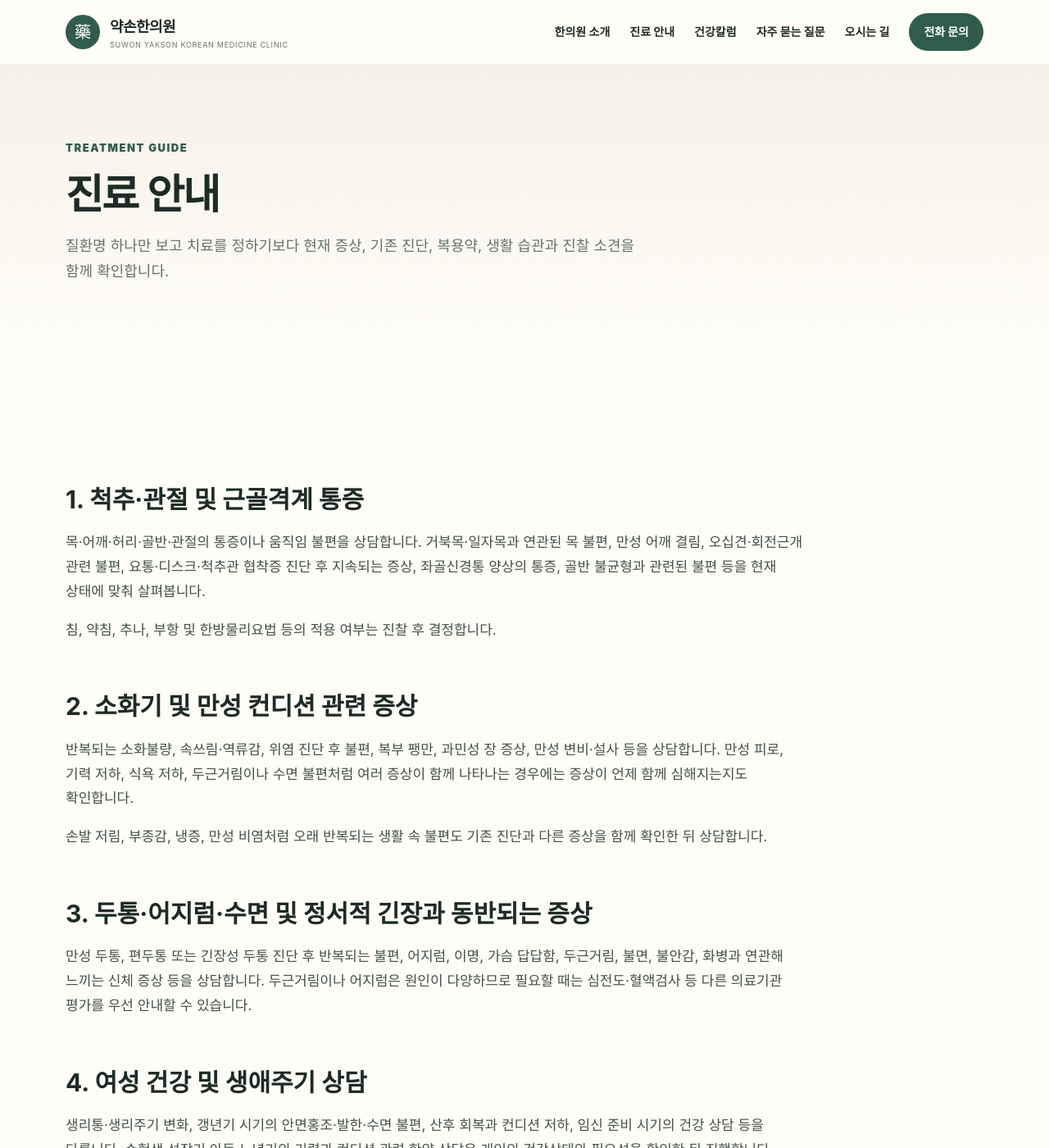
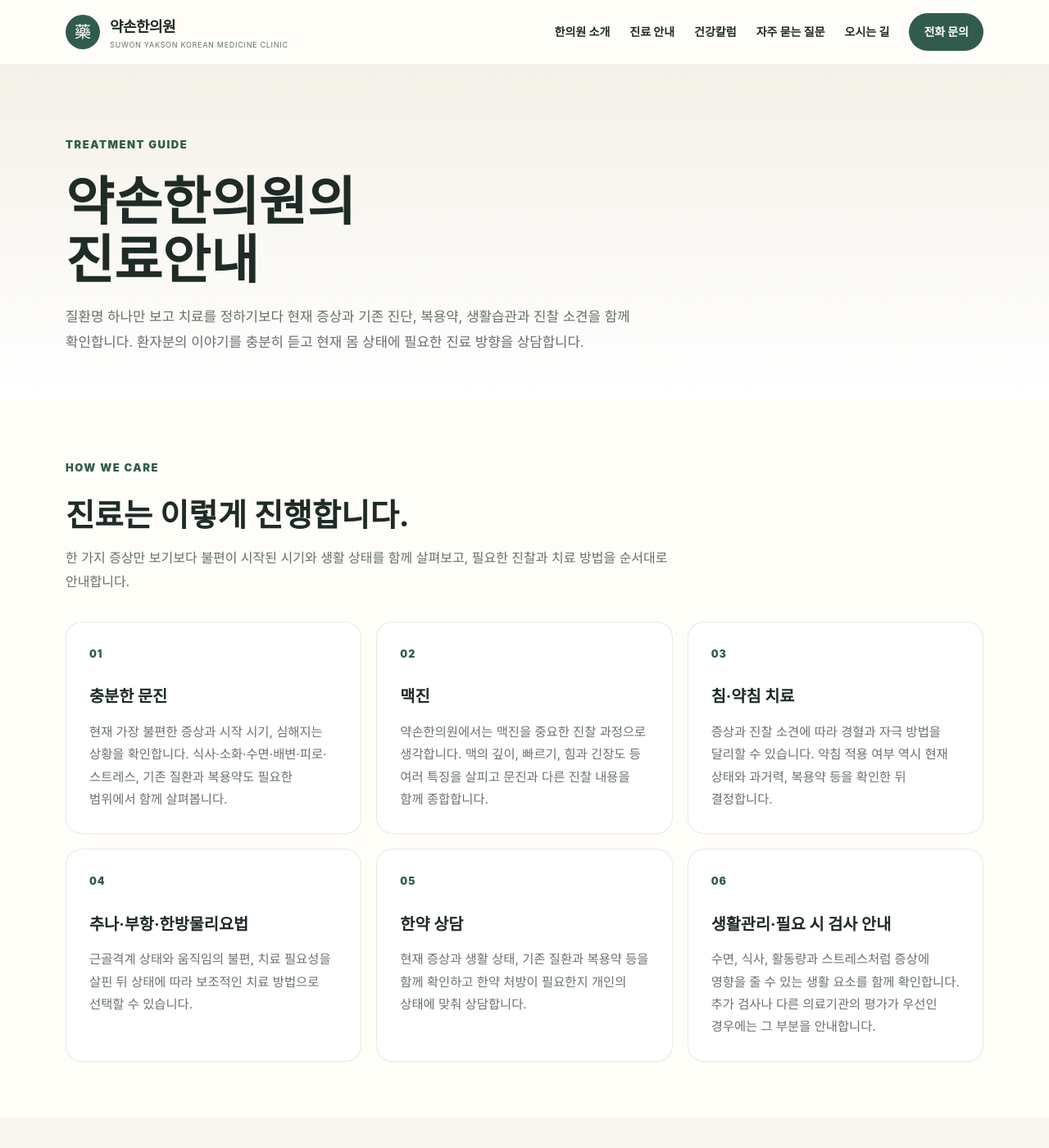
Before and after one commit to yaksonclinic/yakson-suwon-site, a Jekyll site: the page built from treatment.md, in a window 1280 px wide and 1400 px high. Shown: the whole window at 82% size. Built offline with Jekyll 4.4.1, drawn with Linux system fonts in a browser that asks for light colours; our own code applies the rules of GitHub Pages for plain Markdown files; some of the changed text lies outside the part shown.

Commit message:
Update treatment.md

```diff
--- a/treatment.md
+++ b/treatment.md
@@ -1,36 +1,296 @@
----
-layout: default
-permalink: /treatment/
-title: "진료 안내 | 수원 약손한의원"
-description: "수원 약손한의원의 근골격계 통증, 소화기·자율신경 관련 증상, 두통·어지럼, 여성 건강, 교통사고 후 불편감과 침·약침·추나 등 진료 안내입니다."
----
-<section class="page-hero"><div class="container"><span class="eyebrow">TREATMENT GUIDE</span><h1>진료 안내</h1><p>질환명 하나만 보고 치료를 정하기보다 현재 증상, 기존 진단, 복용약, 생활 습관과 진찰 소견을 함께 확인합니다.</p></div></section>
-<section class="section"><div class="container">
-<div class="prose" style="max-width:900px">
-<h2>1. 척추·관절 및 근골격계 통증</h2>
-<p>목·어깨·허리·골반·관절의 통증이나 움직임 불편을 상담합니다. 거북목·일자목과 연관된 목 불편, 만성 어깨 결림, 오십견·회전근개 관련 불편, 요통·디스크·척추관 협착증 진단 후 지속되는 증상, 좌골신경통 양상의 통증, 골반 불균형과 관련된 불편 등을 현재 상태에 맞춰 살펴봅니다.</p>
-<p>침, 약침, 추나, 부항 및 한방물리요법 등의 적용 여부는 진찰 후 결정합니다.</p>
+<style>
+  .treatment-hero{
+    padding:82px 0 54px;
+    background:linear-gradient(180deg,#f5f1e8 0%,#fff 100%);
+  }
+  .treatment-hero h1{
+    margin:8px 0 18px;
+    font-size:clamp(2.3rem,5vw,4rem);
+    line-height:1.12;
+  }
+  .treatment-hero p{
+    max-width:760px;
+    margin:0;
+    color:#65706b;
+    font-size:1.05rem;
+    line-height:1.85;
+  }
 
-<h2>2. 소화기 및 만성 컨디션 관련 증상</h2>
-<p>반복되는 소화불량, 속쓰림·역류감, 위염 진단 후 불편, 복부 팽만, 과민성 장 증상, 만성 변비·설사 등을 상담합니다. 만성 피로, 기력 저하, 식욕 저하, 두근거림이나 수면 불편처럼 여러 증상이 함께 나타나는 경우에는 증상이 언제 함께 심해지는지도 확인합니다.</p>
-<p>손발 저림, 부종감, 냉증, 만성 비염처럼 오래 반복되는 생활 속 불편도 기존 진단과 다른 증상을 함께 확인한 뒤 상담합니다.</p>
+  .treatment-section{
+    padding:68px 0;
+  }
+  .treatment-section.soft{
+    background:#f7f6f1;
+  }
+  .treatment-heading{
+    max-width:760px;
+    margin-bottom:34px;
+  }
+  .treatment-heading h2{
+    margin:8px 0 14px;
+    font-size:clamp(1.8rem,3vw,2.8rem);
+    line-height:1.25;
+  }
+  .treatment-heading p{
+    margin:0;
+    color:#65706b;
+    line-height:1.8;
+  }
 
-<h2>3. 두통·어지럼·수면 및 정서적 긴장과 동반되는 증상</h2>
-<p>만성 두통, 편두통 또는 긴장성 두통 진단 후 반복되는 불편, 어지럼, 이명, 가슴 답답함, 두근거림, 불면, 불안감, 화병과 연관해 느끼는 신체 증상 등을 상담합니다. 두근거림이나 어지럼은 원인이 다양하므로 필요할 때는 심전도·혈액검사 등 다른 의료기관 평가를 우선 안내할 수 있습니다.</p>
+  .treatment-grid{
+    display:grid;
+    grid-template-columns:repeat(3,minmax(0,1fr));
+    gap:18px;
+  }
+  .treatment-card{
+    min-height:230px;
+    padding:28px;
+    border:1px solid rgba(0,0,0,.09);
+    border-radius:20px;
+    background:#fff;
+  }
+  .treatment-card .num{
+    display:block;
+    margin-bottom:24px;
+    color:#315c4d;
+    font-size:.78rem;
+    font-weight:900;
+    letter-spacing:.08em;
+  }
+  .treatment-card h3{
+    margin:0 0 12px;
+    font-size:1.23rem;
+  }
+  .treatment-card p{
+    margin:0;
+    color:#68736e;
+    font-size:.96rem;
+    line-height:1.78;
+  }
 
-<h2>4. 여성 건강 및 생애주기 상담</h2>
-<p>생리통·생리주기 변화, 갱년기 시기의 안면홍조·발한·수면 불편, 산후 회복과 컨디션 저하, 임신 준비 시기의 건강 상담 등을 다룹니다. 수험생·성장기 아동·노년기의 기력과 컨디션 관련 한약 상담은 개인의 건강상태와 필요성을 확인한 뒤 진행합니다.</p>
+  .treatment-philosophy{
+    display:grid;
+    grid-template-columns:1fr 1fr;
+    gap:24px;
+    align-items:stretch;
+  }
+  .treatment-quote,
+  .treatment-note{
+    padding:32px;
+    border-radius:20px;
+  }
+  .treatment-quote{
+    background:#223a33;
+    color:#fff;
+  }
+  .treatment-quote span{
+    display:block;
+    margin-bottom:12px;
+    font-size:.76rem;
+    font-weight:900;
+    letter-spacing:.08em;
+    opacity:.78;
+  }
+  .treatment-quote h2{
+    margin:0 0 14px;
+    font-size:clamp(1.65rem,3vw,2.35rem);
+    line-height:1.35;
+  }
+  .treatment-quote p{
+    margin:0;
+    line-height:1.8;
+    opacity:.9;
+  }
+  .treatment-note{
+    background:#eee8dc;
+  }
+  .treatment-note h3{
+    margin:0 0 12px;
+  }
+  .treatment-note p{
+    margin:0 0 12px;
+    line-height:1.8;
+  }
+  .treatment-note p:last-child{
+    margin-bottom:0;
+  }
 
-<h2>5. 교통사고 이후 불편감</h2>
-<p>교통사고 이후 발생한 목·허리·어깨 등의 통증과 뻣뻣함, 일상생활의 불편을 상담합니다. 큰 외상, 골절 의심, 진행하는 신경학적 증상 등 추가 검사가 필요한 상황에서는 적절한 영상검사나 의료기관 평가가 우선입니다.</p>
+  .treatment-cta{
+    display:flex;
+    justify-content:space-between;
+    align-items:center;
+    gap:24px;
+    padding:32px;
+    background:#f5f1e8;
+    border-radius:20px;
+  }
+  .treatment-cta h2{
+    margin:0 0 8px;
+    font-size:1.55rem;
+  }
+  .treatment-cta p{
+    margin:0;
+    color:#68736e;
+    line-height:1.7;
+  }
+  .treatment-cta .actions{
+    display:flex;
+    gap:10px;
+    flex-wrap:wrap;
+  }
+
+  @media (max-width:900px){
+    .treatment-grid{
+      grid-template-columns:repeat(2,minmax(0,1fr));
+    }
+    .treatment-philosophy{
+      grid-template-columns:1fr;
+    }
+    .treatment-cta{
+      flex-direction:column;
+      align-items:flex-start;
+    }
+  }
+
+  @media (max-width:620px){
+    .treatment-hero{
+      padding:62px 0 40px;
+    }
+    .treatment-section{
+      padding:52px 0;
+    }
+    .treatment-grid{
+      grid-template-columns:1fr;
+      gap:12px;
+    }
+    .treatment-card{
+      min-height:0;
+      padding:23px;
+    }
+  }
+</style>
+
+<section class="treatment-hero">
+  <div class="container">
+    <span class="eyebrow">TREATMENT GUIDE</span>
+    <h1>약손한의원의<br>진료안내</h1>
+    <p>
+      질환명 하나만 보고 치료를 정하기보다 현재 증상과 기존 진단,
+      복용약, 생활습관과 진찰 소견을 함께 확인합니다.
+      환자분의 이야기를 충분히 듣고 현재 몸 상태에 필요한 진료 방향을 상담합니다.
+    </p>
+  </div>
+</section>
+
+<section class="treatment-section">
+  <div class="container">
+    <div class="treatment-heading">
+      <span class="eyebrow">HOW WE CARE</span>
+      <h2>진료는 이렇게 진행합니다.</h2>
+      <p>
+        한 가지 증상만 보기보다 불편이 시작된 시기와 생활 상태를 함께 살펴보고,
+        필요한 진찰과 치료 방법을 순서대로 안내합니다.
+      </p>
+    </div>
+
+<div class="treatment-grid">
+  <article class="treatment-card">
+    <span class="num">01</span>
+    <h3>충분한 문진</h3>
+    <p>
+      현재 가장 불편한 증상과 시작 시기, 심해지는 상황을 확인합니다.
+      식사·소화·수면·배변·피로·스트레스, 기존 질환과 복용약도 필요한 범위에서 함께 살펴봅니다.
+    </p>
+  </article>
+
+  <article class="treatment-card">
+    <span class="num">02</span>
+    <h3>맥진</h3>
+    <p>
+      약손한의원에서는 맥진을 중요한 진찰 과정으로 생각합니다.
+      맥의 깊이, 빠르기, 힘과 긴장도 등 여러 특징을 살피고 문진과 다른 진찰 내용을 함께 종합합니다.
+    </p>
+  </article>
+
+  <article class="treatment-card">
+    <span class="num">03</span>
+    <h3>침·약침 치료</h3>
+    <p>
+      증상과 진찰 소견에 따라 경혈과 자극 방법을 달리할 수 있습니다.
+      약침 적용 여부 역시 현재 상태와 과거력, 복용약 등을 확인한 뒤 결정합니다.
+    </p>
+  </article>
+
+  <article class="treatment-card">
+    <span class="num">04</span>
+    <h3>추나·부항·한방물리요법</h3>
+    <p>
+      근골격계 상태와 움직임의 불편, 치료 필요성을 살핀 뒤
+      상태에 따라 보조적인 치료 방법으로 선택할 수 있습니다.
+    </p>
+  </article>
+
+  <article class="treatment-card">
+    <span class="num">05</span>
+    <h3>한약 상담</h3>
+    <p>
+      현재 증상과 생활 상태, 기존 질환과 복용약 등을 함께 확인하고
+      한약 처방이 필요한지 개인의 상태에 맞춰 상담합니다.
+    </p>
+  </article>
+
+  <article class="treatment-card">
+    <span class="num">06</span>
+    <h3>생활관리·필요 시 검사 안내</h3>
+    <p>
+      수면, 식사, 활동량과 스트레스처럼 증상에 영향을 줄 수 있는 생활 요소를 함께 확인합니다.
+      추가 검사나 다른 의료기관의 평가가 우선인 경우에는 그 부분을 안내합니다.
+    </p>
+  </article>
 </div>
-<div class="cards" style="margin-top:60px">
-<div class="card"><span class="num">01</span><h3>침 치료</h3><p>증상과 진찰 소견에 따라 경혈과 자극 방법을 달리할 수 있습니다.</p></div>
-<div class="card"><span class="num">02</span><h3>약침</h3><p>약침 적용 여부는 현재 증상, 과거력, 복용약 등을 확인한 뒤 결정합니다.</p></div>
-<div class="card"><span class="num">03</span><h3>추나·부항·한방물리요법</h3><p>근골격계 상태와 치료 필요성을 살핀 뒤 보조적인 치료 방법으로 선택할 수 있습니다.</p></div>
-<div class="card"><span class="num">04</span><h3>한약 상담</h3><p>증상, 체질적 특성, 기존 질환과 복용약 등을 고려해 처방 필요성을 상담합니다.</p></div>
-<div class="card"><span class="num">05</span><h3>생활관리</h3><p>수면, 식사, 활동량과 스트레스처럼 증상에 영향을 줄 수 있는 요소를 함께 확인합니다.</p></div>
-<div class="card"><span class="num">06</span><h3>필요 시 검사 안내</h3><p>응급 증상이나 감별이 필요한 경우 적절한 검사 및 다른 의료기관 평가를 우선 안내합니다.</p></div>
+
+  </div>
+</section>
+
+<section class="treatment-section soft">
+  <div class="container">
+    <div class="treatment-philosophy">
+      <div class="treatment-quote">
+        <span>YAKSON PHILOSOPHY</span>
+        <h2>“치료는 짧고,<br>생활은 길다.”</h2>
+        <p>
+          진료실에서의 치료뿐 아니라 일상에서 조절할 수 있는 부분을 함께 설명하고,
+          환자분이 자신의 몸 상태를 이해할 수 있도록 안내하는 진료를 중요하게 생각합니다.
+        </p>
+      </div>
+
+  <div class="treatment-note">
+    <h3>필요한 진료가 우선입니다.</h3>
+    <p>
+      모든 증상을 한의원 치료만으로 판단하지 않습니다.
+      갑자기 발생한 심한 증상이나 정밀검사가 필요한 상황,
+      다른 의료기관의 진료가 우선인 경우에는 적절한 평가를 안내합니다.
+    </p>
+    <p>
+      구체적인 진료 가능 여부와 치료 방법은 환자분의 상태를 확인한 뒤 결정됩니다.
+    </p>
+  </div>
 </div>
-<div class="prose" style="max-width:900px;margin-top:60px"><h2>주요 상담 영역 한눈에 보기</h2><ul class="pill-list">{% for item in site.data.clinic.focus %}<li>{{ item }}</li>{% endfor %}</ul><p>위 내용은 개별 환자의 진단이나 치료 효과를 보장하는 설명이 아닙니다. 구체적인 진료 가능 여부와 치료 방법은 진찰 후 결정됩니다.</p></div>
-</div></section>
+
+  </div>
+</section>
+
+<section class="treatment-section">
+  <div class="container">
+    <div class="treatment-cta">
+      <div>
+        <h2>진료 전 궁금한 점이 있으신가요?</h2>
+        <p>현재 증상과 기존 검사 결과, 복용약이 있다면 진료 시 함께 알려주세요.</p>
+      </div>
+      <div class="actions">
+        <a class="button" href="{{ site.data.clinic.phone_uri }}">전화 문의</a>
+        <a class="button secondary" href="{{ '/about/' | relative_url }}">원장 진료철학 보기</a>
+      </div>
+    </div>
+  </div>
+</section>
```
